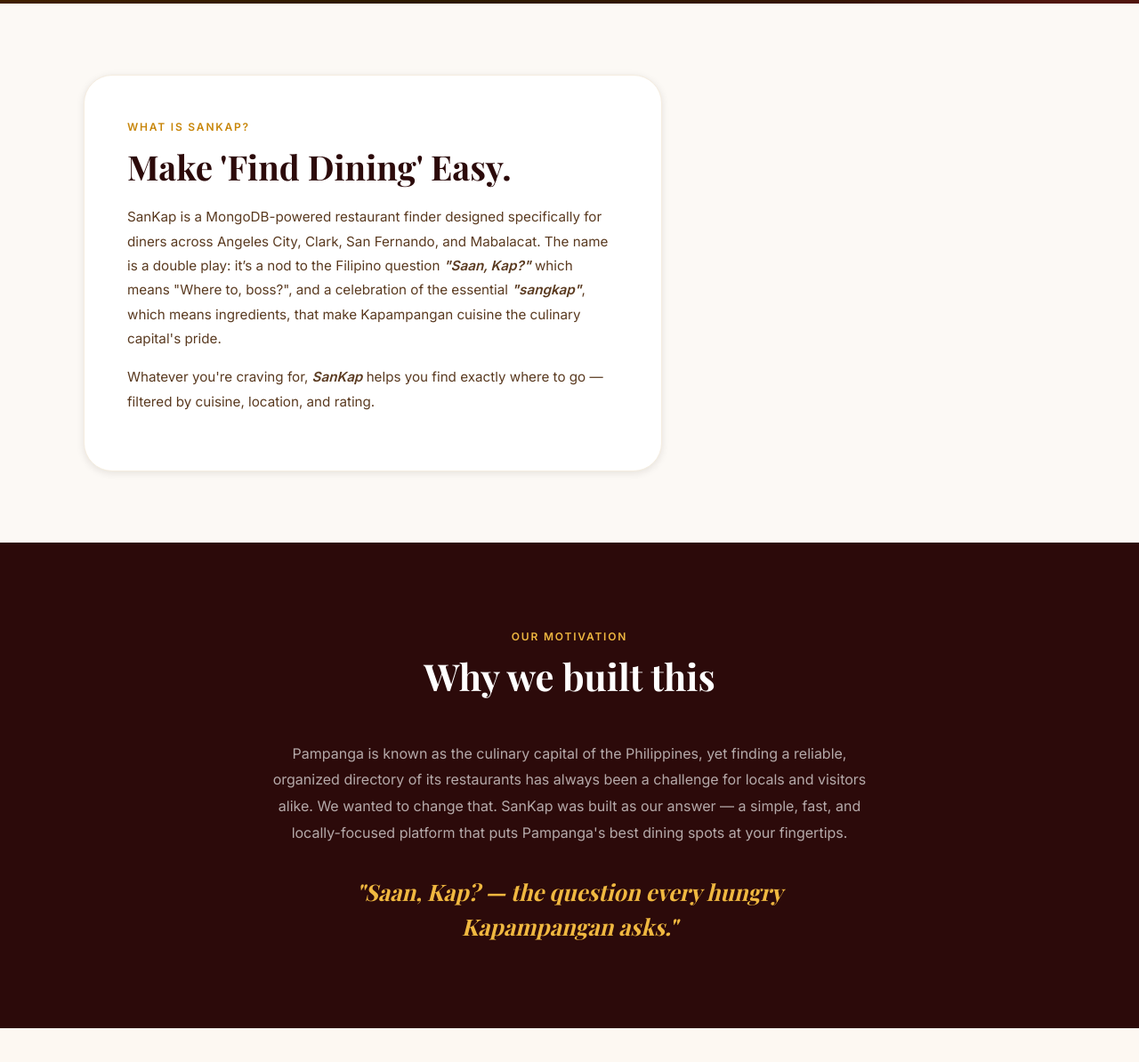
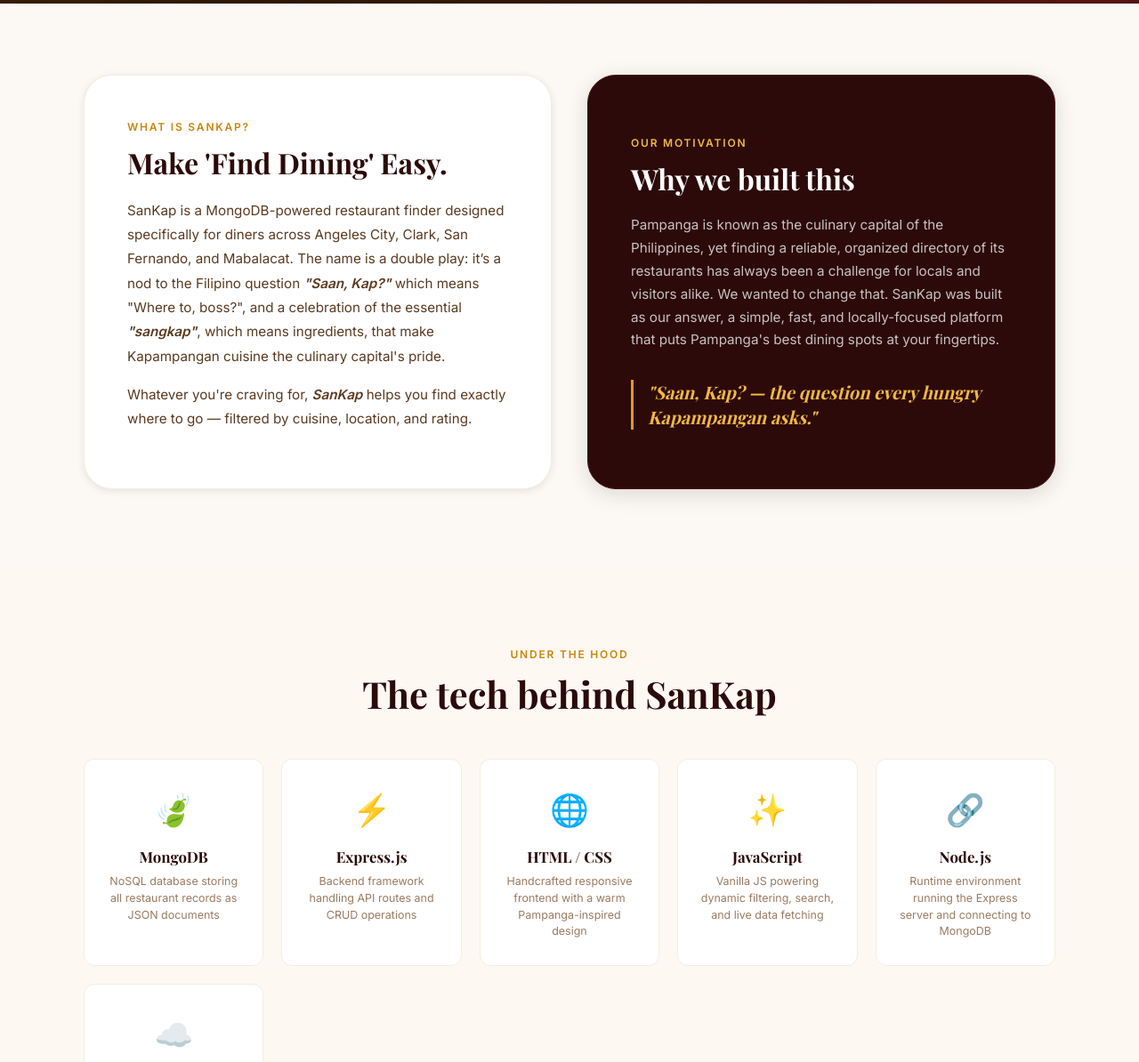
Before and after one commit to Fourstik/SanKap, a plain HTML site: page about.html in a window 1280 px wide. Shown: the part 540-1734 px from the top of the page at 89% size. Drawn offline with nearby package versions, Linux system fonts and the light colour scheme; a web font is replaced by a local one.

Commit message:
Placed the 'What' and 'Why' sections side by side

```diff
--- a/about.html
+++ b/about.html
@@ -21,51 +21,43 @@
     <div class="about-hero__content">
       <h1 class="about-hero__title">About <em>SanKap</em></h1>
       <p class="about-hero__sub">
-        Get to know more about our 6ADDBASE project. Read about how we got the name, why we made it the way it is,the tech stack we've used to create it, and the developers behind it all.
+        Get to know more about our 6ADDBASE project. Read about how we got the name, why we made it the way it is, the tech stack we've used to create it, and the developers behind it all.
       </p>
     </div>
   </section>
 
   <!-- ══════════════════════════════════════════
-       WHAT IS SANKAP
+       WHAT IS SANKAP & WHY WE BUILT THIS (SPLIT)
   ══════════════════════════════════════════ -->
   <section class="about-what">
     <div class="container">
-      <div class="about-what__inner">
-        <div>
+      <div class="about-split-grid">
+
+        <!-- Left: What is SanKap -->
+        <div class="about-what__card">
           <p class="about-what__label">What is SanKap?</p>
           <h2 class="about-what__title">Make 'Find Dining' Easy.</h2>
           <p class="about-what__text">
             SanKap is a MongoDB-powered restaurant finder designed specifically for diners across Angeles City, Clark, San Fernando, and Mabalacat. The name is a double play: it’s a nod to the Filipino question <strong><em>"Saan, Kap?"</em></strong> which means "Where to, boss?", and a celebration of the essential <strong><em>"sangkap"</em></strong>, which means ingredients, that make Kapampangan cuisine the culinary capital's pride.
           </p>
           <p class="about-what__text">
-            Whatever you're craving for, <strong><em>SanKap</em></strong> helps you find exactly where to go — filtered by cuisine,
-            location, and rating.
+            Whatever you're craving for, <strong><em>SanKap</em></strong> helps you find exactly where to go — filtered by cuisine, location, and rating.
           </p>
         </div>
+
+        <!-- Right: Why We Built This -->
+        <div class="about-why-card">
+          <p class="about-what__label" style="color: var(--amber-300);">Our motivation</p>
+          <h2 class="about-what__title" style="color: var(--white);">Why we built this</h2>
+          <p class="about-why-card__text">
+            Pampanga is known as the culinary capital of the Philippines, yet finding a reliable, organized directory of its restaurants has always been a challenge for locals and visitors alike. We wanted to change that. SanKap was built as our answer, a simple, fast, and locally-focused platform that puts Pampanga's best dining spots at your fingertips.
+          </p>
+          <blockquote class="about-why-card__quote">
+            "Saan, Kap? — the question every hungry Kapampangan asks."
+          </blockquote>
+        </div>
+
       </div>
-    </div>
-  </section>
-
-  <!-- ══════════════════════════════════════════
-       WHY WE BUILT THIS
-  ══════════════════════════════════════════ -->
-  <section class="about-why">
-    <div class="container">
-      <div class="section-header">
-        <p class="section-eyebrow">Our motivation</p>
-        <h2 class="section-title">Why we built this</h2>
-      </div>
-      <p class="about-why__text">
-        Pampanga is known as the culinary capital of the Philippines, yet finding a reliable, organized
-        directory of its restaurants has always been a challenge for locals and
-        visitors alike. We wanted to change that. SanKap was built as our answer —
-        a simple, fast, and locally-focused platform that puts Pampanga's best
-        dining spots at your fingertips.
-      </p>
-      <p class="about-why__quote">
-        "Saan, Kap? — the question every hungry Kapampangan asks."
-      </p>
     </div>
   </section>
 
--- a/about_styles.css
+++ b/about_styles.css
@@ -1,4 +1,3 @@
-
 :root {
   /* Maroon / Red family */
   --maroon-950: #1a0505;
@@ -168,7 +167,7 @@
 
 
 /* ═══════════════════════════════════════════════
-   About page styles
+    About page styles
 ═══════════════════════════════════════════════ */
 
 /* ── Animated gradient hero ──────────────────── */
@@ -236,7 +235,6 @@
   padding: 4rem 2rem;
 }
 
-
 .about-hero__title {
   font-family: var(--font-serif);
   font-size: clamp(2.5rem, 6vw, 4.5rem);
@@ -258,20 +256,30 @@
   line-height: 1.75;
 }
 
-/* ── What is SanKap ──────────────────────────── */
+/* ── Combined Split Section (What + Why) ────── */
 .about-what {
   background-color: #fcf9f5;
   padding: 5rem 0;
 }
 
-.about-what__inner {
+.about-split-grid {
+  display: grid;
+  grid-template-columns: 1fr 1fr;
+  gap: 2.5rem;
+  align-items: stretch;
+}
+
+.about-what__card {
   background: var(--white);
   border: 1px solid var(--brown-100);
   border-radius: var(--r-xl);
   padding: 3rem;
   box-shadow: var(--shadow-sm);
-  max-width: 650px; /* Keeps it neatly framed on the left */
+  display: flex;
+  flex-direction: column;
+  justify-content: center;
 }
+
 .about-what__label {
   font-size: .75rem;
   font-weight: 700;
@@ -283,7 +291,7 @@
 
 .about-what__title {
   font-family: var(--font-serif);
-  font-size: clamp(1.8rem, 3vw, 2.4rem);
+  font-size: clamp(1.8rem, 2.5vw, 2.2rem);
   color: var(--maroon-900);
   line-height: 1.2;
   margin-bottom: 1.25rem;
@@ -296,12 +304,37 @@
   margin-bottom: 1rem;
 }
 
-.about-what__visual {
-  display: grid;
-  grid-template-columns: 1fr 1fr;
-  gap: 1rem;
+/* Right Motivation Card Dark Variant */
+.about-why-card {
+  background: var(--maroon-900);
+  border: 1px solid var(--maroon-800);
+  border-radius: var(--r-xl);
+  padding: 3rem;
+  box-shadow: var(--shadow-md);
+  display: flex;
+  flex-direction: column;
+  justify-content: center;
 }
 
+.about-why-card__text {
+  font-size: .95rem;
+  color: rgba(255,255,255,0.75);
+  line-height: 1.7;
+  margin-bottom: 1.5rem;
+}
+
+.about-why-card__quote {
+  font-family: var(--font-serif);
+  font-size: 1.25rem;
+  font-style: italic;
+  color: var(--amber-300);
+  line-height: 1.4;
+  border-left: 3px solid var(--amber-400);
+  padding-left: 1rem;
+  margin-top: 0.5rem;
+}
+
+/* Legacy backup classes if referenced */
 .about-stat-card {
   background: var(--brown-50);
   border: 1.5px solid var(--brown-100);
@@ -363,35 +396,6 @@
 .tech-card__desc {
   font-size: .78rem;
   color: var(--text-muted);
-  line-height: 1.5;
-}
-
-/* ── Why we built this ───────────────────────── */
-.about-why {
-  padding: 6rem 0;
-  background: var(--maroon-900);
-}
-
-.about-why .section-title { color: var(--white); }
-.about-why .section-eyebrow { color: var(--amber-300); }
-
-.about-why__text {
-  max-width: 680px;
-  margin: 0 auto;
-  text-align: center;
-  font-size: 1rem;
-  color: rgba(255,255,255,.65);
-  line-height: 1.85;
-}
-
-.about-why__quote {
-  font-family: var(--font-serif);
-  font-size: clamp(1.2rem, 2.5vw, 1.6rem);
-  font-style: italic;
-  color: var(--amber-300);
-  text-align: center;
-  max-width: 600px;
-  margin: 2rem auto 0;
   line-height: 1.5;
 }
 
@@ -457,12 +461,17 @@
 }
 
 /* ── Responsive ──────────────────────────────── */
+@media (max-width: 992px) {
+  .about-split-grid {
+    grid-template-columns: 1fr;
+  }
+}
+
 @media (max-width: 768px) {
-  .about-what__inner { grid-template-columns: 1fr; gap: 2rem; }
   .team-grid { grid-template-columns: 1fr; max-width: 320px; }
 }
 
 @media (max-width: 480px) {
-  .about-what__visual { grid-template-columns: 1fr 1fr; }
+  .about-split-grid { padding: 0; }
   .tech-grid { grid-template-columns: repeat(2, 1fr); }
 }
```
